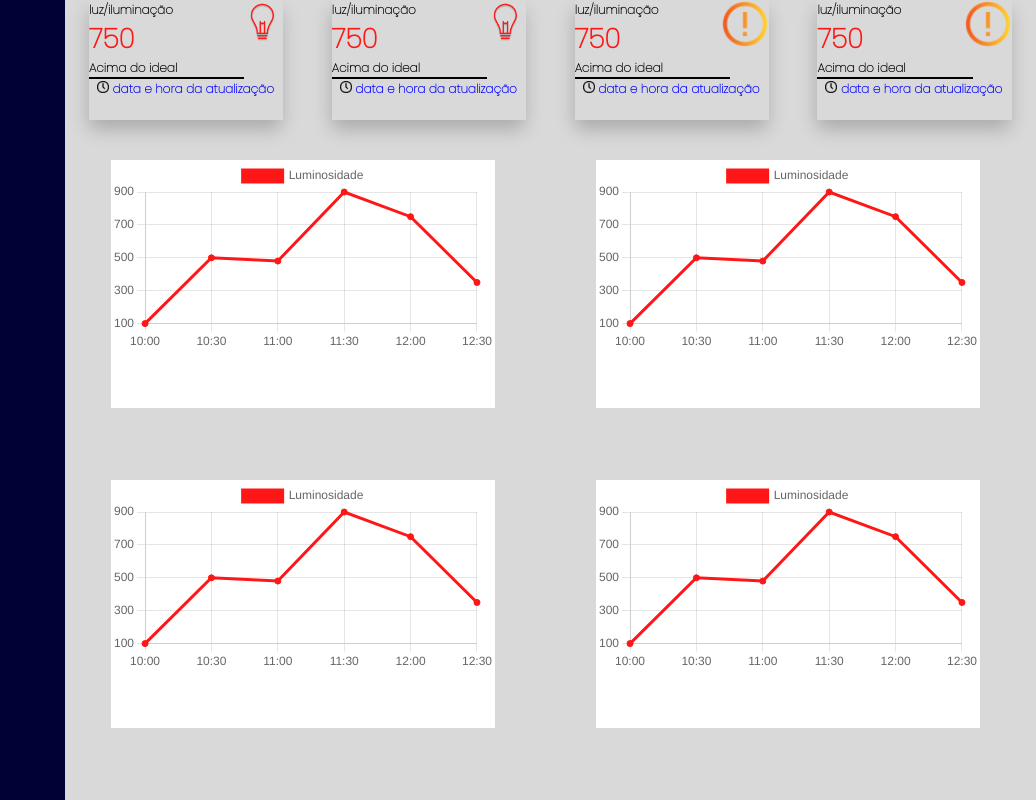
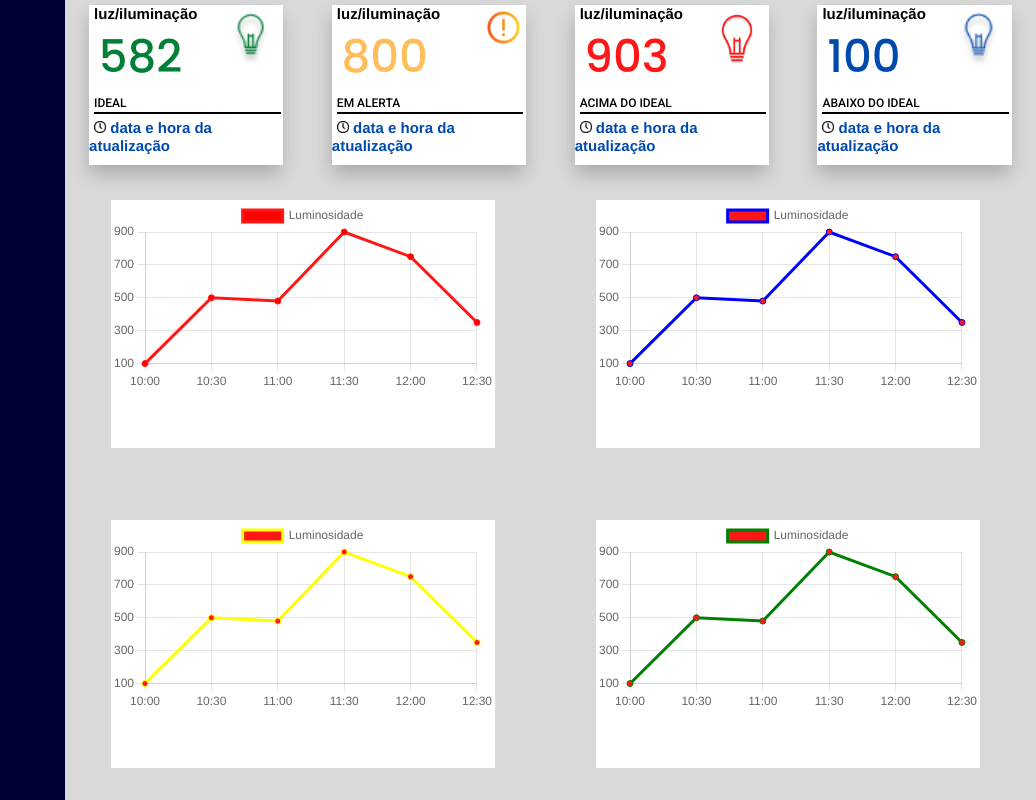
Before and after one commit to Projeto-Luminar/site-institucional, a plain HTML site: page Tela_dashboard_Bianca/dashboard.html in a window 1280 px wide. Shown: the full height of the page, 244-1280 px from the left. Drawn offline with nearby package versions, Linux system fonts and the light colour scheme.

Commit message:
modificando kpi para deixar mais adequada ao projeto

```diff
--- a/Tela_dashboard_Bianca/dashboard.html
+++ b/Tela_dashboard_Bianca/dashboard.html
@@ -65,28 +65,28 @@
     </div>
     <div class="dashboards">
         <div class="kpis">
-          <div class="kpi"><span>luz/iluminação</span>
-            <img src="assets/lampada.png" class="lampada" alt="">
-            <h1>750</h1>
-            <h5 class="kpitexto">Acima do ideal</h5>
+          <div class="kpi"><span >luz/iluminação</span>
+            <img src="assets/lampadaverde.png" class="lampada" alt="">
+            <h1 style="color:#008037;">582</h1>
+            <h5 class="kpitexto">IDEAL</h5>
                  <span class="texto_relogio"><img style="height:12px;" src="assets/relogio.png" alt=""> data e hora da atualização</span>
           </div>
           <div class="kpi"><span>luz/iluminação</span>
-          <img src="assets/lampada.png" class="lampada" alt="">
-            <h1>750</h1>
-            <h5 class="kpitexto">Acima do ideal</h5>
+          <img src="assets/alerta.png"  style="height: 35px;"class="lampada" alt="">
+            <h1 style="color: #FFBD59;">800</h1>
+            <h5 class="kpitexto">EM ALERTA</h5>
                  <span class="texto_relogio"><img style="height:12px;" src="assets/relogio.png " alt=""> data e hora da atualização</span>
           </div>
           <div class="kpi"><span>luz/iluminação</span>
-             <img src="assets/alerta.png" class="lampada" alt="">
-            <h1>750</h1>
-            <h5 class="kpitexto">Acima do ideal</h5>
+             <img src="assets/lampada.png" class="lampada" alt="">
+            <h1>903</h1>
+            <h5 class="kpitexto">ACIMA DO IDEAL</h5>
                  <span class="texto_relogio"><img style="height:12px;" src="assets/relogio.png" alt=""> data e hora da atualização</span>
           </div>
           <div class="kpi"><span>luz/iluminação</span>
-             <img src="assets/alerta.png" class="lampada" alt="">
-            <h1>750</h1>
-            <h5 class="kpitexto">Acima do ideal</h5>
+             <img src="assets/lampadaazul.png" class="lampada" alt="">
+            <h1 style="color: #004AAD">100</h1>
+            <h5 class="kpitexto">ABAIXO DO IDEAL</h5>
                  <span class="texto_relogio"><img style="height:12px;" src="assets/relogio.png" alt=""> data e hora da atualização</span>
           </div>
         </div>
@@ -125,7 +125,7 @@
     labels: labels,
     datasets: [{
       label: 'Luminosidade',
-      backgroundColor: '#FF1616',
+      backgroundColor: 'red',
       borderColor: '#FF1616',
       data: [100, 500, 480, 900, 750, 350 ],
     }]
@@ -156,7 +156,7 @@
     datasets: [{
       label: 'Luminosidade',
       backgroundColor: '#FF1616',
-      borderColor: '#FF1616',
+      borderColor: 'blue',
       data: [100, 500, 480, 900, 750, 350 ],
     }]
   };
@@ -186,7 +186,7 @@
     datasets: [{
       label: 'Luminosidade',
       backgroundColor: '#FF1616',
-      borderColor: '#FF1616',
+      borderColor: 'yellow',
       data: [100, 500, 480, 900, 750, 350 ],
     }]
   };
@@ -215,8 +215,8 @@
     labels: labels3,
     datasets: [{
       label: 'Luminosidade',
-      backgroundColor: '#FF1616',
-      borderColor: '#FF1616',
+      backgroundColor: '#ff1616',
+      borderColor: 'green',
       data: [100, 500, 480, 900, 750, 350 ],
     }]
   };
--- a/Tela_dashboard_Bianca/estilo_dashboard.css
+++ b/Tela_dashboard_Bianca/estilo_dashboard.css
@@ -3,6 +3,8 @@
 
     @import url('https://fonts.googleapis.com/css2?family=Concert+One&family=Roboto:ital,wght@0,100;0,300;0,400;0,500;0,700;0,900;1,100;1,300;1,400;1,500;1,700;1,900&display=swap%27');
     @import url('https://fonts.googleapis.com/css2?family=Poppins:wght@100&family=Roboto&display=swap');
+    @import url('https://fonts.googleapis.com/css2?family=Poppins:wght@200;500;700&display=swap');
+   @import url('https://fonts.googleapis.com/css2?family=Poppins:wght@500;700&display=swap');
     * {
       margin: 0;
       padding: 0;
@@ -94,51 +96,69 @@
         height: 100%;
     }
 
+
     .kpis{
 
-        height: 15%;
+        height: 20%;
         display: flex;
         justify-content: space-around;
     }
     .kpi{
+      padding-bottom:3px ;
+        margin-top: 0.5%;
         width: 20%;
         height: 100%;
         box-shadow: -1px 10px 18px -1px rgba(0,0,0,0.22);
         -webkit-box-shadow: -1px 10px 18px -1px rgba(0,0,0,0.22);
         -moz-box-shadow: -1px 10px 18px -1px rgba(0,0,0,0.22);
+        background-color: white;
 
     }
     .kpi .lampada{
-            height: 40%;
+    height: 40%;
       float: right;
+      margin:5px;
+
     }
     .kpi span{
         width: 80%;
-        font-size: 12px;
-        font-family: 'poppins';
-        font-weight: bold;
+        font-size: 15px;
+       font-family: 'Franklin Gothic Medium';
+        font-weight: 600;
+        margin:5px ;
     }
     .kpi h1{
 
         width: 80%;
-        font-size: 27px;
+        font-size: 45px;
         color: #FF1616;
         margin-bottom: 0;
-
+        font-weight:500;
         font-family: 'poppins';
+        margin-left: 5%;
     }
     .kpi h5{
         width: 80%;
-        font-weight:bold;
+        font-weight: 500;
         font-size: 12px;
-        border-bottom: solid 2px black;
-        font-family: 'poppins';
+        margin-top: 0;
+        font-family: 'roboto';
+        margin: 5PX;
+
+    }
+    .kpi h5::after{
+        content: "";
+        border-bottom:solid 2px black;
+        width: 120%;
+        display: block;
+        height: 2px;
     }
     .texto_relogio{
 
        margin-left: 8px ;
-       color:blue ;
-       font-family: 'Roboto';
+       color:#004AAD ;
+       font-weight: 200;
+       font-family: 'Franklin Gothic Medium';
 
     }
     .texto_relogio img{
```
Also changed, not shown: Tela_dashboard_Bianca/assets/lampadaazul.png (added), Tela_dashboard_Bianca/assets/lampadaverde.png (added).
